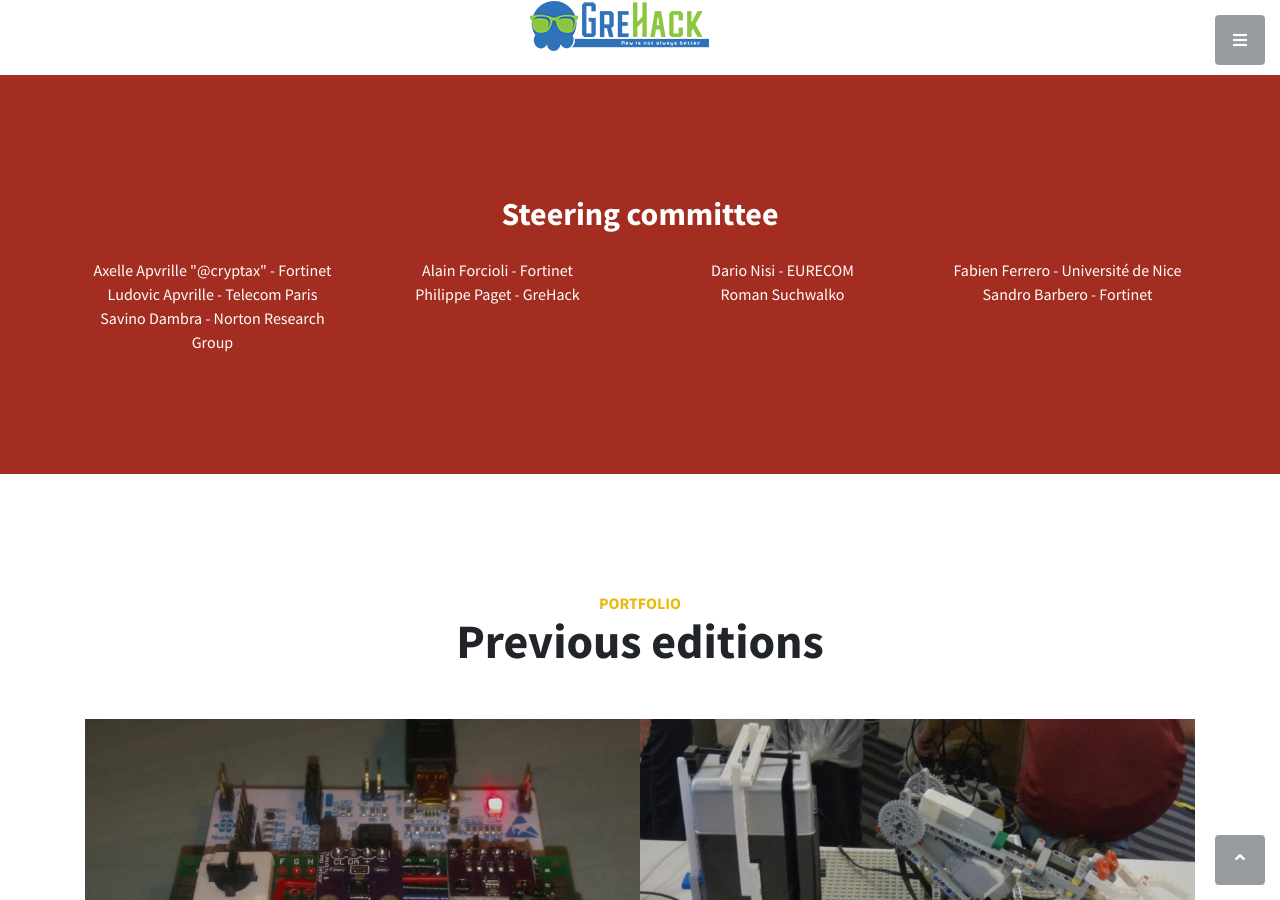
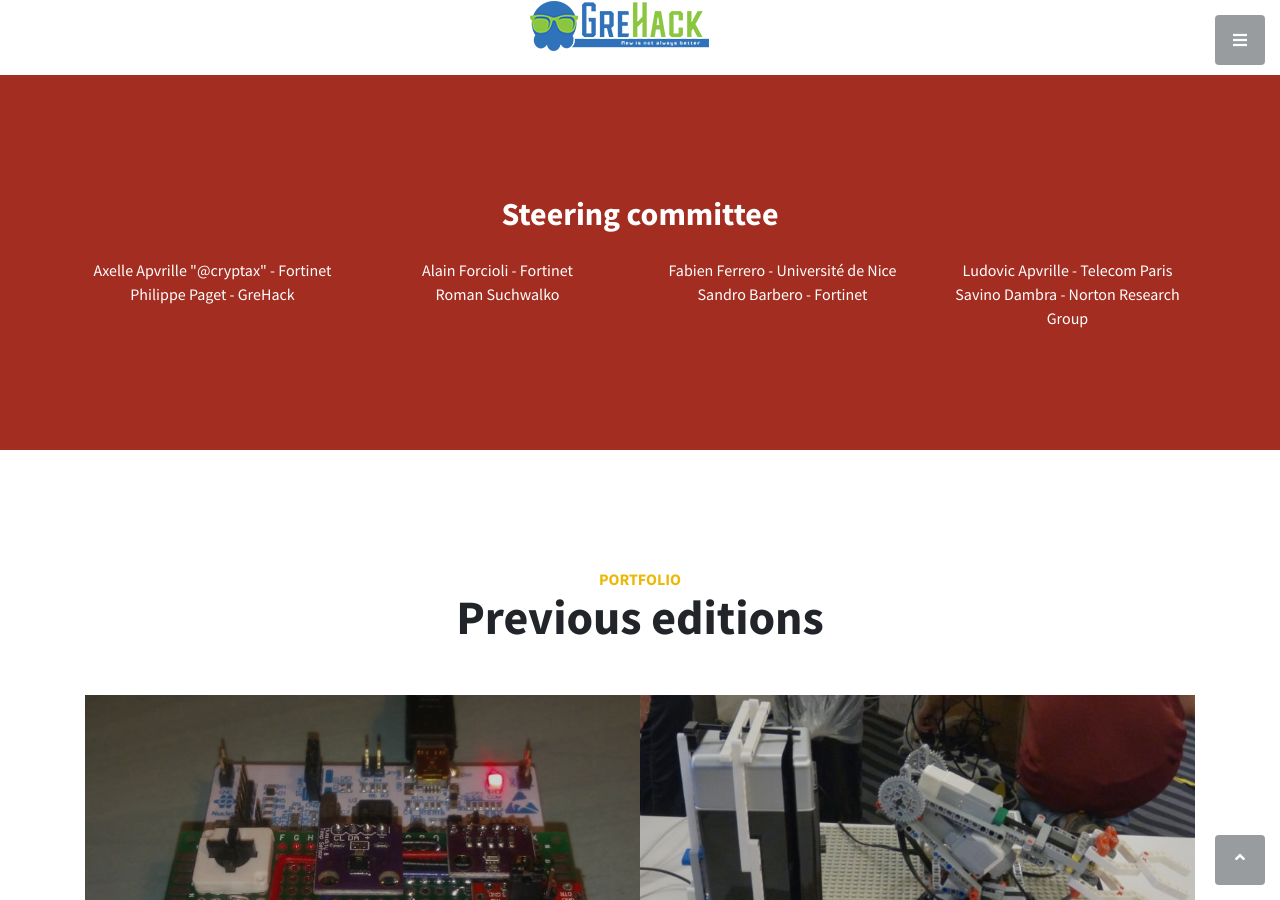
Before and after one commit to ph0wn/ph0wn.github.io, a Jekyll site: the page built from index.html, in a window 1280 px wide and 900 px high, scrolled down 3228 px. Built offline with Jekyll 4.4.1, drawn with Linux system fonts in a browser that asks for light colours.

Commit message:
update org list

```diff
--- a/index.html
+++ b/index.html
@@ -139,9 +139,6 @@ title: Ph0wn CTF
 	</div>
 	<div class="col-lg-3 col-md-6 mb-5 mb-md-0">
 	  Alain Forcioli - Fortinet
-	</div>
-	<div class="col-lg-3 col-md-6 mb-5 mb-md-0">
-	  Dario Nisi - EURECOM
 	</div>
 	<div class="col-lg-3 col-md-6 mb-5 mb-md-0">
 	  Fabien Ferrero - Universit&eacute; de Nice
```
